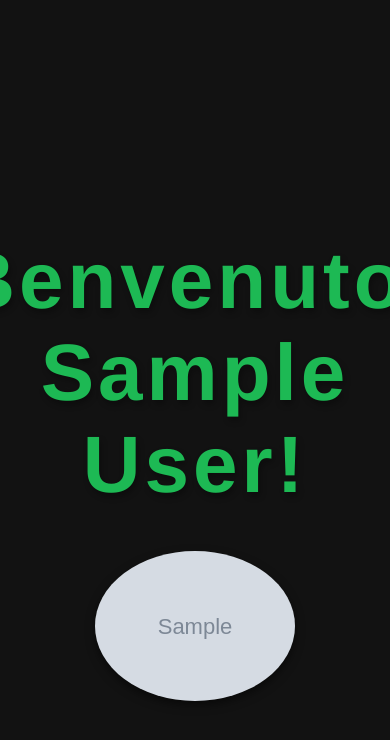
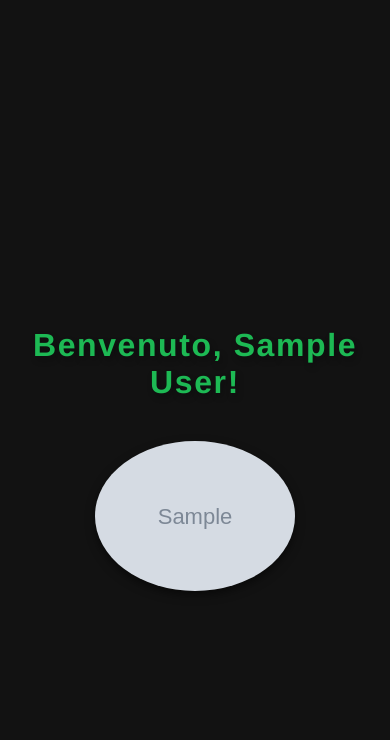
Before and after one commit to IginioMassari4real/progettino_spotify, a Flask app: template templates/home.html in a window 390 px wide; the page is wider, and only the part inside the window is pictured. Shown: the top 740 px of that part. Run offline with Flask 3, Linux system fonts and the light colour scheme; the template is opened without the code that fills it: most values are stand-ins (such as "Sample title", 1, 10 or a date in 2020); grey boxes marked "Sample" are stand-in pictures.

Commit message:
parte 1 + css finito

```diff
--- a/static/home.css
+++ b/static/home.css
@@ -73,3 +73,9 @@ a:hover {
         transform: translateY(0px);
     }
   }
+
+@media (max-width: 768px) {
+    .Jumbotron h1 {
+        font-size: 2em;
+    }
+}
```
